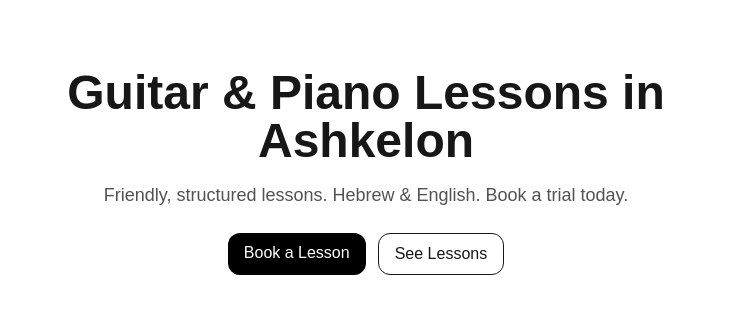
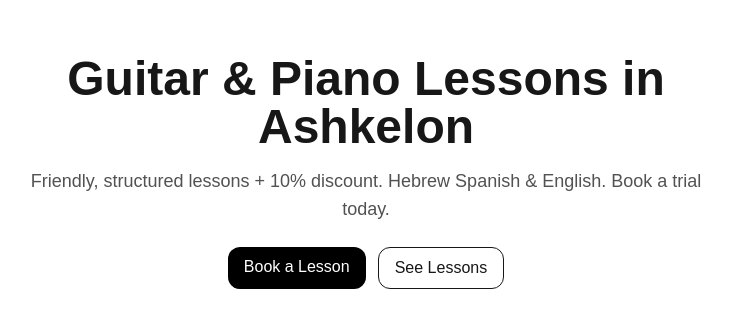
Before and after one commit to doronc36-rgb/guitar-lessons, a Next.js app: page / in a window 1280 px wide. Shown: the part 228-556 px from the top of the page, without its empty margins (274-1005 px from the left). Built offline with nearby package versions, Linux system fonts and the light colour scheme.

Commit message:
feat: update hero copy

```diff
--- a/src/app/page.tsx
+++ b/src/app/page.tsx
@@ -6,7 +6,7 @@ export default function Home() {
           Guitar & Piano Lessons in Ashkelon
         </h1>
         <p className="text-lg text-neutral-600">
-          Friendly, structured lessons. Hebrew & English. Book a trial today.
+          Friendly, structured lessons + 10% discount. Hebrew Spanish & English. Book a trial today.
         </p>
         <div className="mt-6 flex gap-3 justify-center">
           <a href="/contact" className="rounded-xl px-4 py-2 bg-black text-white">
```
